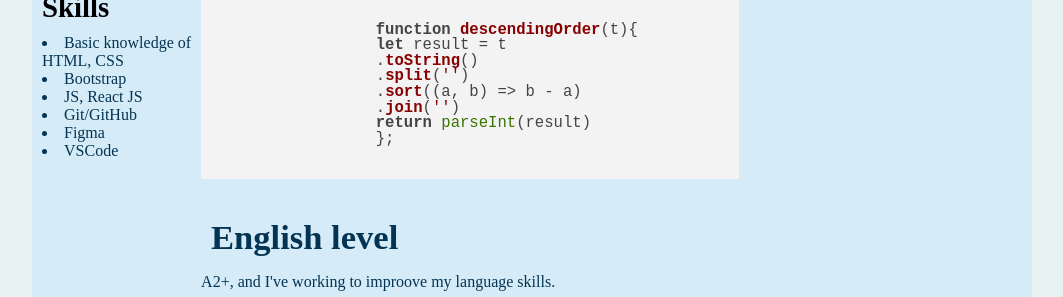
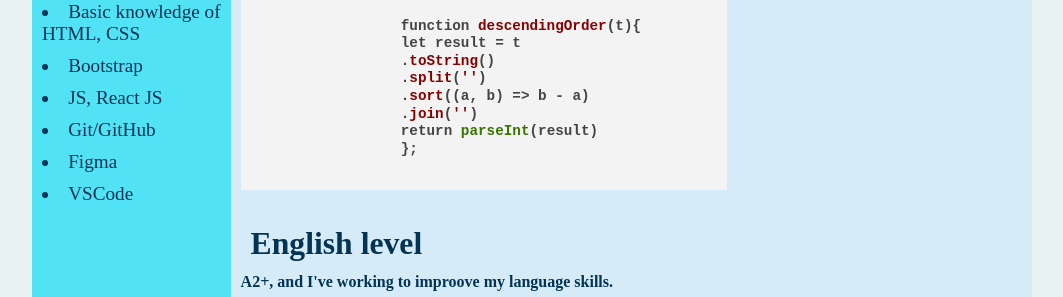
Before and after one commit to koraleaxandr/rsschool-cv, a plain HTML site: page index.html in a window 1280 px wide. Shown: the part 535-832 px from the top of the page, without its empty margins (108-1171 px from the left). Drawn offline with nearby package versions, Linux system fonts and the light colour scheme.

Commit message:
Merge branch 'rsschool-cv-html' of https://github.com/koraleaxandr/rsschool-cv into rsschool-cv-html

```diff
--- a/css/style.css
+++ b/css/style.css
@@ -22,19 +22,16 @@ html {
     width: 100%;
   }
 
-<<<<<<< Updated upstream
   .image-CV {
     position: relative;
     height: auto;
     width: 100%;
   }
-=======
 .left-section {
   height: auto;
   width: 100%;
   font: 1.3rem
 }
->>>>>>> Stashed changes
 
   h1 {
     font-size: 1.6em;
@@ -81,7 +78,6 @@ a {
   color: rgb(32, 13, 104);
 }
 
-<<<<<<< Updated upstream
 a:hover,
 .link-hover :hover {
   color: #FFFFFF
@@ -91,23 +87,6 @@ a:active {
   /* background: rgb(43, 12, 12); */
   color: rgba(255, 255, 255, 0.726);
 }
-=======
-
- /* .link-hover:hover {
-   transform-origin: scale(1.7);
-  color: #4b0d5ab0
-}*/
-
- a:hover,
- a:active {
-   /* background: rgb(43, 12, 12); */
-   color: rgba(92, 42, 158, 0.986);
- }
-
- ul {
-   margin: 0 10px;
- }
->>>>>>> Stashed changes
 
 ul ul {
   margin-left: 30px;
@@ -115,23 +94,9 @@ ul ul {
 }
 
 li {
-<<<<<<< Updated upstream
   margin: 10px 0px;
   transition: all 1s;
 }
-=======
-  margin:10px 0px;
-transition: all 1s;
- }
- .link-hover {
-   font-size: 120%;
-   font-weight: 600;
- }
-
- h1 {
-   font-size: 2em;
-  }
->>>>>>> Stashed changes
 
 .link-hover {
   font-size: 120%;
@@ -315,34 +280,19 @@ label {
   /* justify-content: space-between; */
   flex-wrap: nowrap;
   align-items: center;
-<<<<<<< Updated upstream
   overflow: hidden;
   box-sizing: border-box;
 }
-=======
-  box-sizing: border-box;
- }
->>>>>>> Stashed changes
 
 .left-section {
   position: relative;
   height: 100%;
   min-height: 625px;
-<<<<<<< Updated upstream
   padding: 0px 10px 0 10px;
   font-size: 1.2rem;
   color: #043453;
   background-color: #51e2f5;
 }
-=======
-  padding: 0px;
-  margin: 0px;
-  font-size: 1.3rem;
-  color: #043453;
-  background-color: #51e2f5;
-   box-sizing: border-box;
-  }
->>>>>>> Stashed changes
 
 .central-section {
   position: relative;
@@ -355,15 +305,9 @@ label {
   position: relative;
   height: 100%;
   width: 100%;
-<<<<<<< Updated upstream
   padding: 0px 0px 10px 10px;
   font-size: 1.1em;
   line-height: 100%;
-=======
-  padding: 0px 0px 0px 10px;
-  font-size: 1.2em;
-  line-height: 1.0;
->>>>>>> Stashed changes
   font-weight: 900;
   color: #043453;
 }
```
